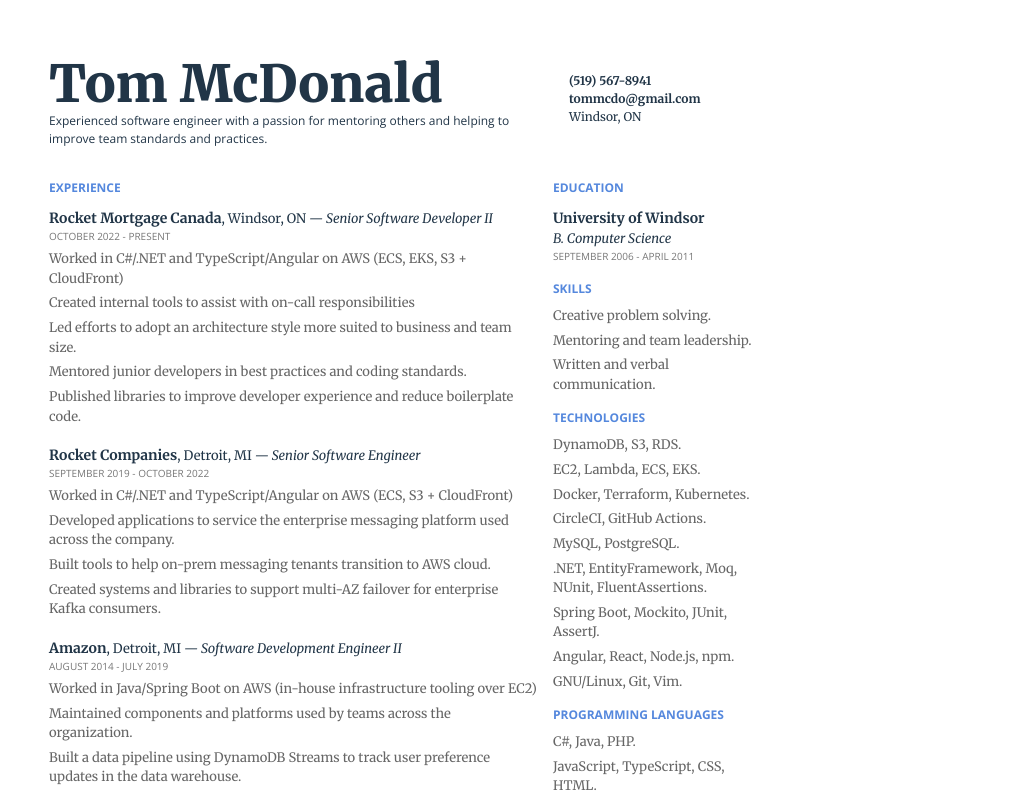
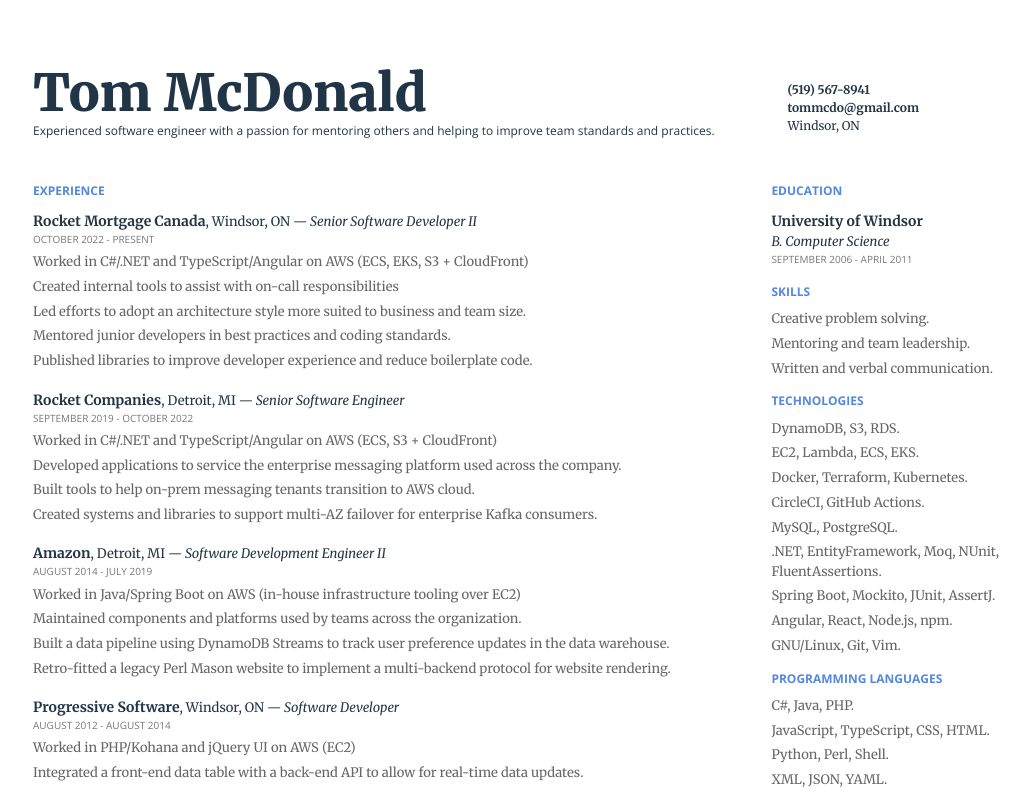
Before and after one commit to tommcdo/resume, a React (Vite) app: page / in a window 1280 px wide. Shown: the top 793 px of the page, without its empty margins (7-1037 px from the left). Built offline with nearby package versions, Linux system fonts and the light colour scheme.

Commit message:
Only use inches for print

```diff
--- a/src/App.css
+++ b/src/App.css
@@ -4,7 +4,7 @@
 }
 
 body {
-  padding: 0.5in;
+  padding: 2em;
   margin: 0;
   font-family: "Merriweather", serif;
 }
@@ -13,6 +13,10 @@ body {
   body {
     padding: 0 0.5in;
   }
+
+  table {
+    width: 7.5in;
+  }
 }
 
 h1 {
@@ -20,7 +24,6 @@ h1 {
 }
 
 table {
-  width: 7.5in;
   border-collapse: collapse;
 }
 
```
